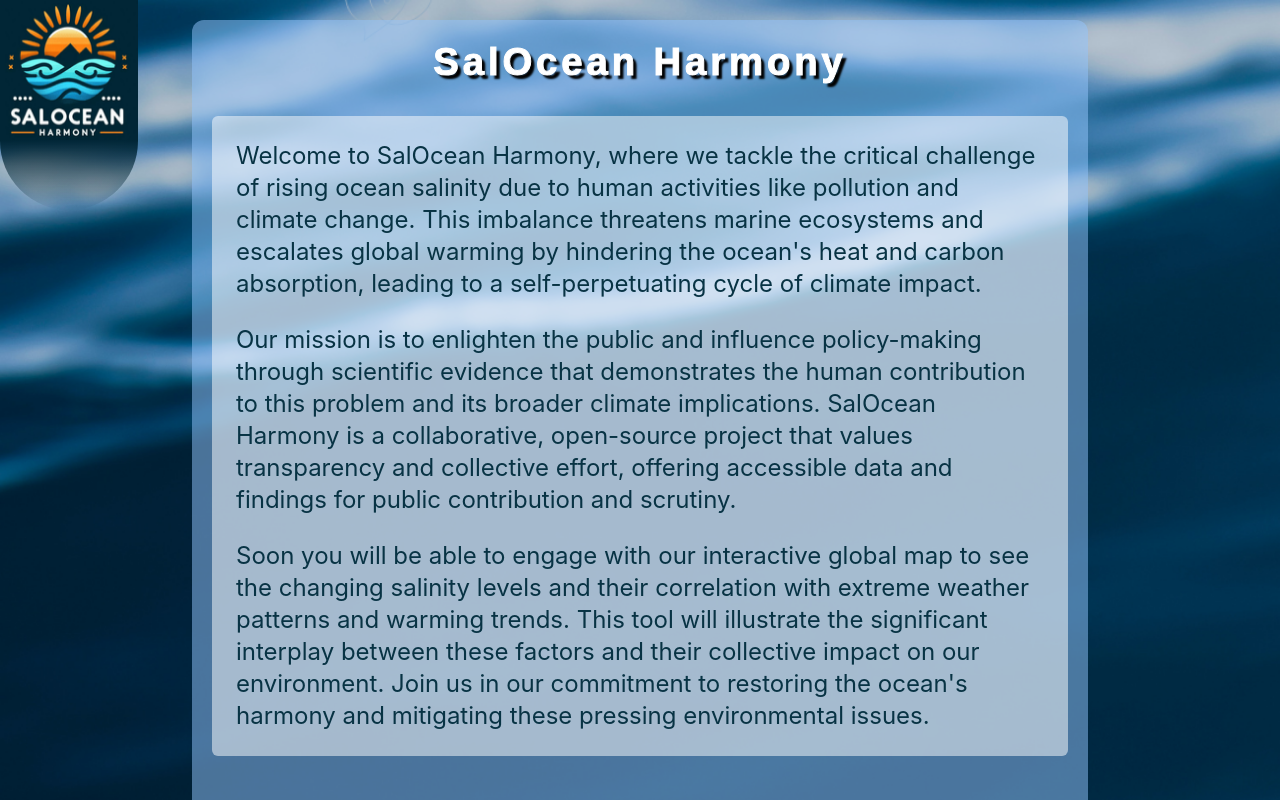
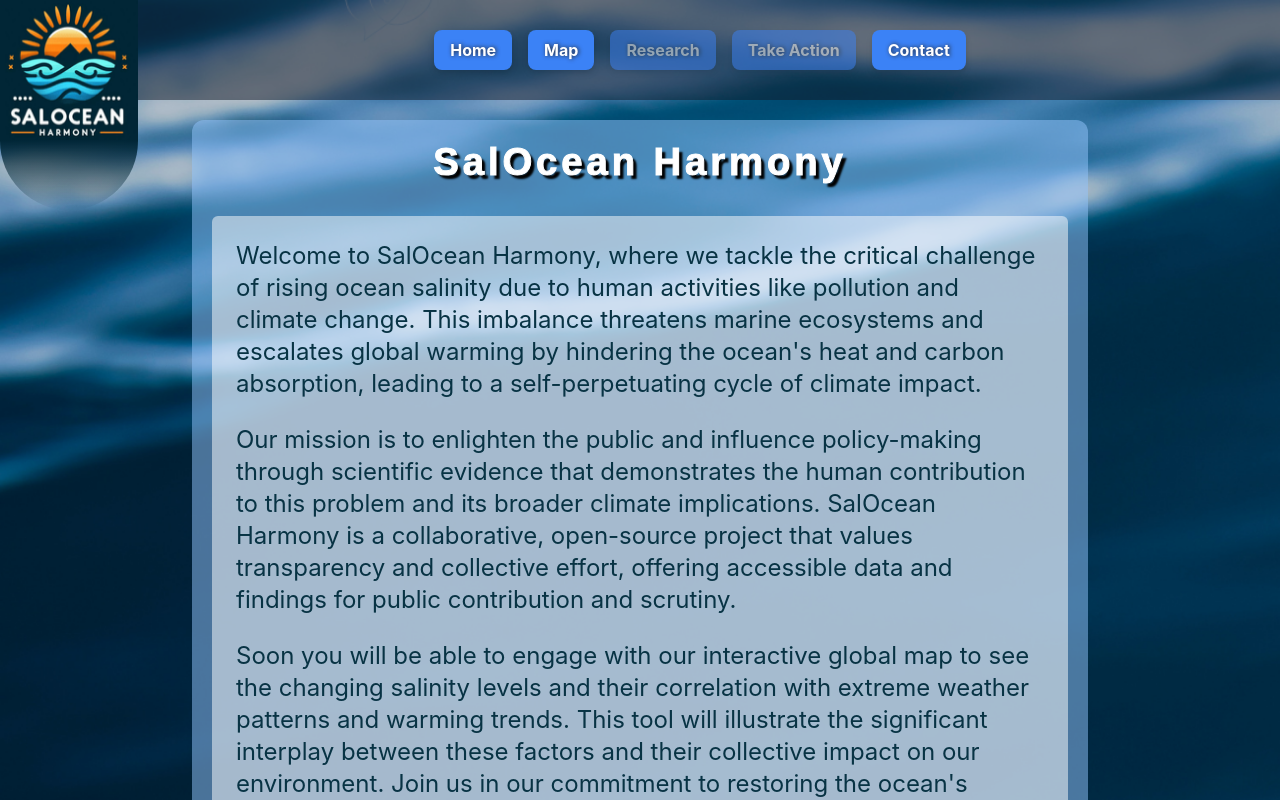
Before and after one commit to sfischer010/salocean-harmony, a React (Create React App) app: page / in a window 1280 px wide. Shown: the top 800 px of the page. Built offline with nearby package versions, Linux system fonts and the light colour scheme.

Commit message:
Update Navbar.js

```diff
--- a/src/Navbar.js
+++ b/src/Navbar.js
@@ -1,10 +1,17 @@
 const Navbar = () => {
   return (
-   <div className="relative">
-    <img src="/saloceanharmony-logo.png" className="fixed top-0 left-0 z-50" style={{width: '138px', height: '140px'}} />
-    <div className="half-circle fixed top-[140px] left-0 z-10" style={{width: 138 + 'px', height: 70 + 'px', background: 'linear-gradient(to bottom, rgba(1,38,54,1), rgba(1,38,54,0))'}}></div>
-  </div>
- );
+    <div className="relative">
+      <img src="/saloceanharmony-logo.png" className="fixed top-0 left-0 z-50" style={{width: '138px', height: '140px'}} />
+      <nav className="flex items-center justify-center bg-gray-900 bg-opacity-50 text-white pl-32 z-20">
+        <a href="/" className="text-shadow px-4 py-2 mx-2 rounded-lg bg-blue-500 font-bold drop-shadow-md hover:bg-orange-500 hover:text-white transition duration-300 ease-in-out">Home</a>
+        <a href="/Map" className="text-shadow px-4 py-2 mx-2 rounded-lg bg-blue-500 font-bold drop-shadow-md hover:bg-orange-500 hover:text-white transition duration-300 ease-in-out">Map</a>
+        <a href="#" className="text-shadow px-4 py-2 mx-2 rounded-lg bg-blue-500 font-bold drop-shadow-md opacity-50 cursor-not-allowed" title="This feature is coming soon!">Research</a>
+        <a href="#" className="text-shadow px-4 py-2 mx-2 rounded-lg bg-blue-500 font-bold drop-shadow-md opacity-50 cursor-not-allowed" title="This feature is coming soon!">Take Action</a>
+        <a href="/Contact" className="text-shadow px-4 py-2 mx-2 rounded-lg bg-blue-500 font-bold mr-4 drop-shadow-md hover:bg-orange-500 hover:text-white transition duration-300 ease-in-out">Contact</a>
+      </nav>
+      <div className="half-circle fixed top-[140px] left-0 z-10" style={{width: 138 + 'px', height: 70 + 'px', background: 'linear-gradient(to bottom, rgba(1,38,54,1), rgba(1,38,54,0))'}}></div>
+    </div>
+  );
 };
 
 export default Navbar;
```
